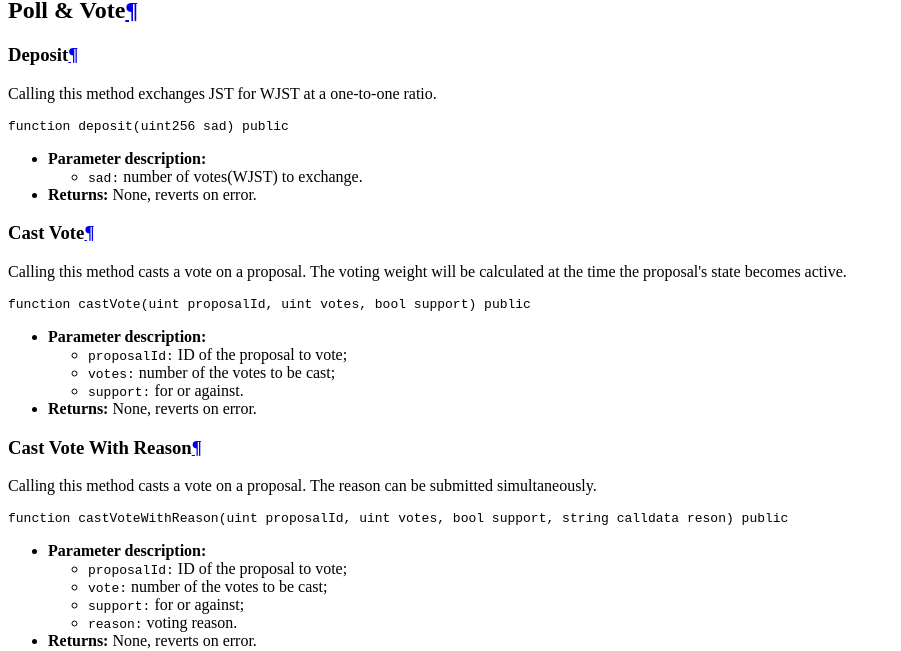
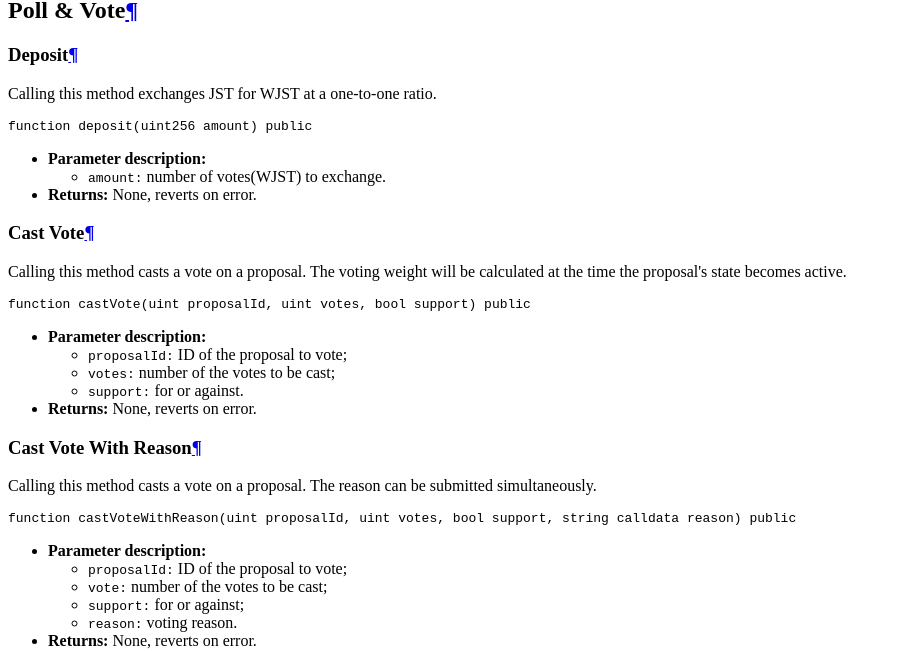
Before and after one commit to justlend/justlend-docs, an MkDocs documentation site: the page built from docs/developers/supply_and_borrow_market/governance.md, in a window 1280 px wide and 900 px high, scrolled down 9189 px. Shown: the part 141-792 px from the top of the window, without its empty margins (0-901 px from the left). Built offline with MkDocs 1.6.1 and Material for MkDocs 9.7.7, drawn with Linux system fonts in a browser that asks for light colours.

Commit message:
Fix parameter names in governance documentation
fix parameter names in governance documentation

````diff
--- a/docs/developers/supply_and_borrow_market/governance.md
+++ b/docs/developers/supply_and_borrow_market/governance.md
@@ -119,11 +119,11 @@ function state(uint proposalId) public view returns (ProposalState)
 ### **Deposit**
 Calling this method exchanges JST for WJST at a one-to-one ratio.
 ``` solidity
-function deposit(uint256 sad) public
+function deposit(uint256 amount) public
 ```
 
 * **Parameter description:**
-    * `sad:` number of votes(WJST) to exchange.
+    * `amount:` number of votes(WJST) to exchange.
 * **Returns:** None, reverts on error.
 
 
@@ -143,7 +143,7 @@ function castVote(uint proposalId, uint votes, bool support) public
 ### **Cast Vote With Reason**
 Calling this method casts a vote on a proposal. The reason can be submitted simultaneously.
 ``` solidity
-function castVoteWithReason(uint proposalId, uint votes, bool support, string calldata reson) public
+function castVoteWithReason(uint proposalId, uint votes, bool support, string calldata reason) public
 ```
 
 * **Parameter description:**
````
